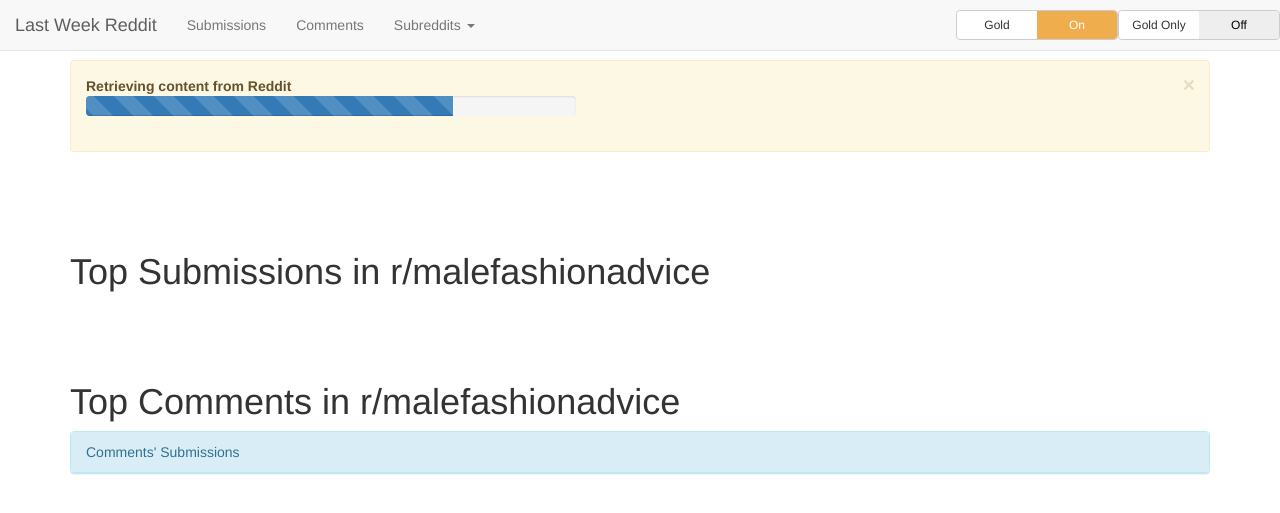
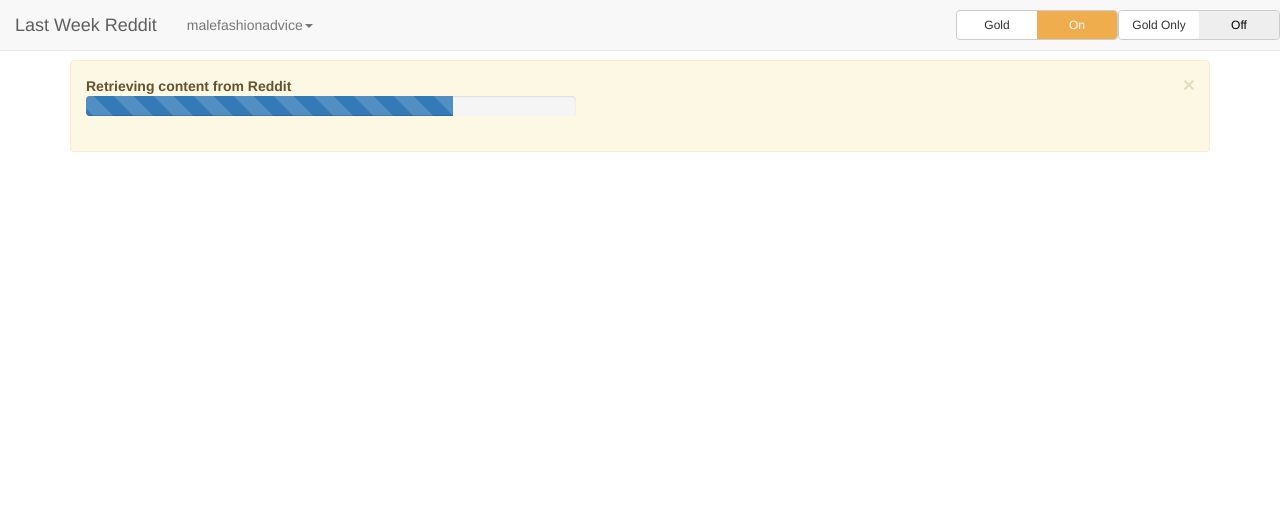
Before and after one commit to mwcurry/lastweekreddit, a Flask app: a page that uses templates/nav.html in a window 1280 px wide. Shown: the top 513 px of the page. Run offline with Flask 2, Linux system fonts and the light colour scheme; data comes from the database, SQL or seed files in the repository; both versions use the stored data as it was after the commit; some libraries are stand-ins or nearby versions.

Commit message:
Small front end improvements to nav & comment section

```diff
--- a/app.py
+++ b/app.py
@@ -40,7 +40,6 @@ def sub(subreddit):
 	engine = create_engine('sqlite:///submissions.db')
 	DBSession = sessionmaker(bind=engine)
 	session = DBSession()
-	subreddit = subreddit
 
 
 	#check if we have subreddit in database
@@ -69,7 +68,6 @@ def sub(subreddit):
 			titles[c.stitle][1] += 1
 			continue
 		titles[c.stitle] = [c.sid, 1]
-	print titles
 
 	#view
 	return render_template('content.html', comments=ctop, submissions=stop, subreddit = sub, titles = titles, menuitems = subreddits)
--- a/static/css/lwr.css
+++ b/static/css/lwr.css
@@ -45,6 +45,10 @@ a.anchor{
     filter: alpha(opacity=1); /* Fix to make div clickable in IE */
 }
 
+.panel-heading, .item {
+    cursor: pointer;
+}
+
 
 .top-box {
 	color: white;
--- a/static/js/lwr.js
+++ b/static/js/lwr.js
@@ -64,8 +64,15 @@ $(document).ready(function(e) {
 	  	$(this).find("span.badge").toggle()
 	  	});
 	$(".panel-heading").click(function(e){
-		$(e.target).children().toggle()
-	});
+		if($(this).hasClass("collapsed")){
+			$(this).find("span").toggleClass("glyphicon glyphicon-chevron-right");
+			$(this).find("span").toggleClass("glyphicon glyphicon-chevron-down");
+			}
+		else {
+			$(this).find("span").toggleClass("glyphicon glyphicon-chevron-right");
+			$(this).find("span").toggleClass("glyphicon glyphicon-chevron-down");
+			}
+		});
 });
 
 //Update menu to be active when on part of salient page
--- a/templates/content.html
+++ b/templates/content.html
@@ -1,5 +1,6 @@
 {% extends "base.html" %}
   {% block content %}
+  {%if submissions%}
   <div id="sub-container" class="container">
   <a class="anchor" name="submissions"></a>
 	<h1>Top Submissions in r/{{subreddit.title}}</h1>
@@ -36,12 +37,18 @@
       </div>
 		{% endfor %}
   </div>
+  {% endif %}
+  {% if comments %}
   <div id="c-container" class="container">
     <a class="anchor" name="comments"></a>
     <h1>Top Comments in r/{{subreddit.title}}</h1>
     <p> {%if subreddit.updated%}Updated: {{subreddit.updated.strftime('%Y-%m-%d') }}{%endif%}</p>
     <div class="panel panel-info">
-      <div class="panel-heading">Comments' Submissions</div>
+      <div class="panel-heading collapsed" role="tab" id="csHeading" data-toggle="collapse" data-parent="#accordion" href="#collapsecsBody" aria-expanded="false" aria-controls="collapsecsBody">
+            <span class="glyphicon glyphicon-chevron-right"></span>
+            Submissions for Top Comments
+      </div>
+      <div id="collapsecsBody" class="panel-collapse collapse" role="tabpanel" aria-labelledby="csHeading" aria-expanded="false" style="height: 0px;">
         <div class="list-group">
           {% for title in titles %}
             <a href="javascript:;" class="list-group-item comment-thread id-{{titles[title][0]}}">
@@ -49,6 +56,7 @@
               {{title|safe}}
             </a>
           {%endfor%}
+        </div>
       </div>
     </div>
 	{% for group in comments|batch(2) %}
@@ -79,4 +87,5 @@
     </div>
   {% endfor %}
   </div>
+  {% endif %}
 {% endblock %}
--- a/templates/nav.html
+++ b/templates/nav.html
@@ -14,15 +14,16 @@
     <!-- Collect the nav links, forms, and other content for toggling -->
     <div class="collapse navbar-collapse" id="bs-example-navbar-collapse-1">
       <ul class="nav navbar-nav">
-        <li><a href="#submissions">Submissions</a></li>
-        <li><a href="#comments">Comments</a></li>
         <li class="dropdown">
-          <a href="#" class="dropdown-toggle" data-toggle="dropdown" role="button" aria-expanded="false">Subreddits <span class="caret"></span></a>
+          <a href="#" class="dropdown-toggle" data-toggle="dropdown" role="button" aria-expanded="false">{%if subreddit%}{{subreddit.title}}{%else%}subreddits{%endif%}<span class="caret"></span></a>
           <ul class="dropdown-menu" role="menu">
             {% for item in menuitems %}
             <li><a href="/{{item}}/">{{item}}</a></li>
             {% endfor %}
           </ul>
+        </li>
+        {%if submissions %}<li><a href="#submissions">Submissions</a></li>{%endif%}
+        {%if comments %}<li><a href="#comments">Comments</a></li>{%endif%}
       </ul>
       <ul class="nav navbar-nav navbar-right">
         <li><input type="checkbox" name="toggleGold" unchecked></li>
```
Also changed, not shown: submissions.db (added). Lines whose indentation alone changed are shown as unchanged.
